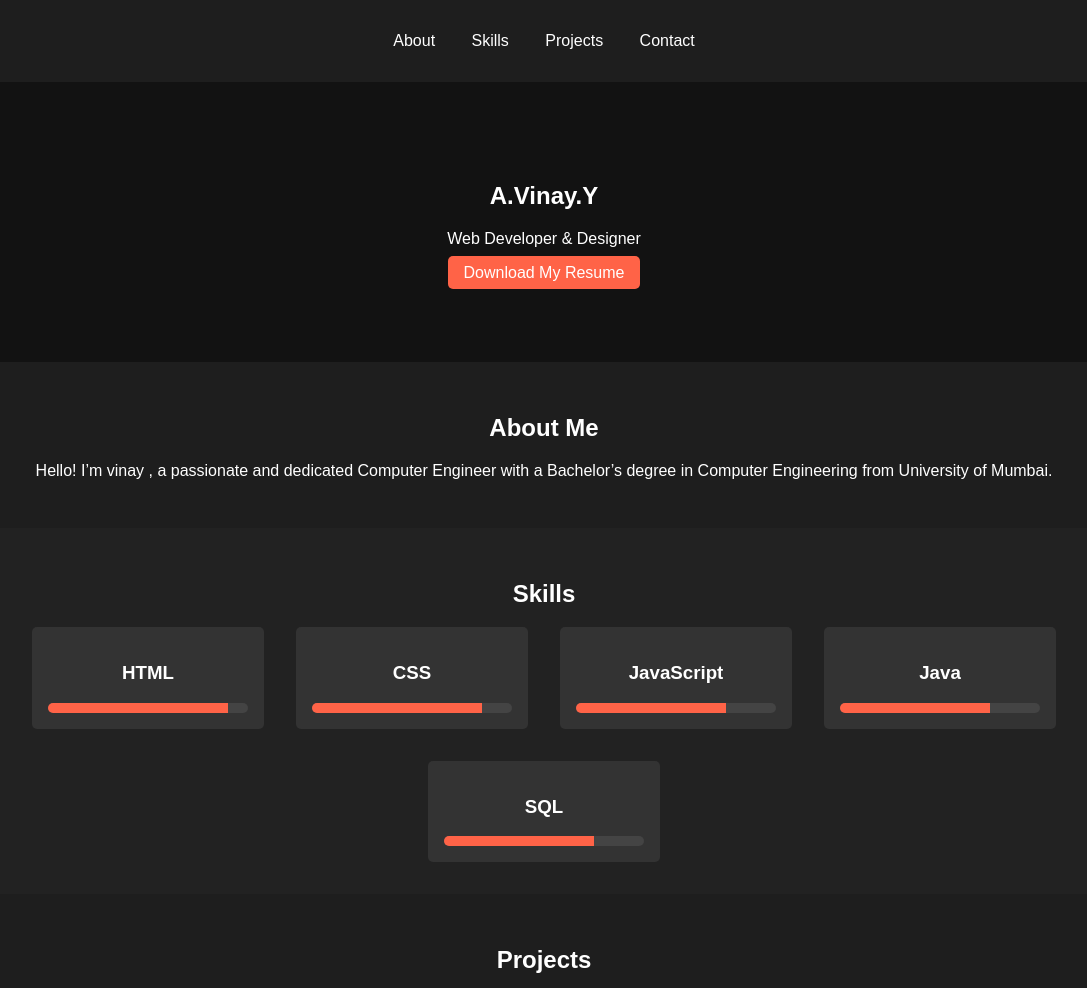
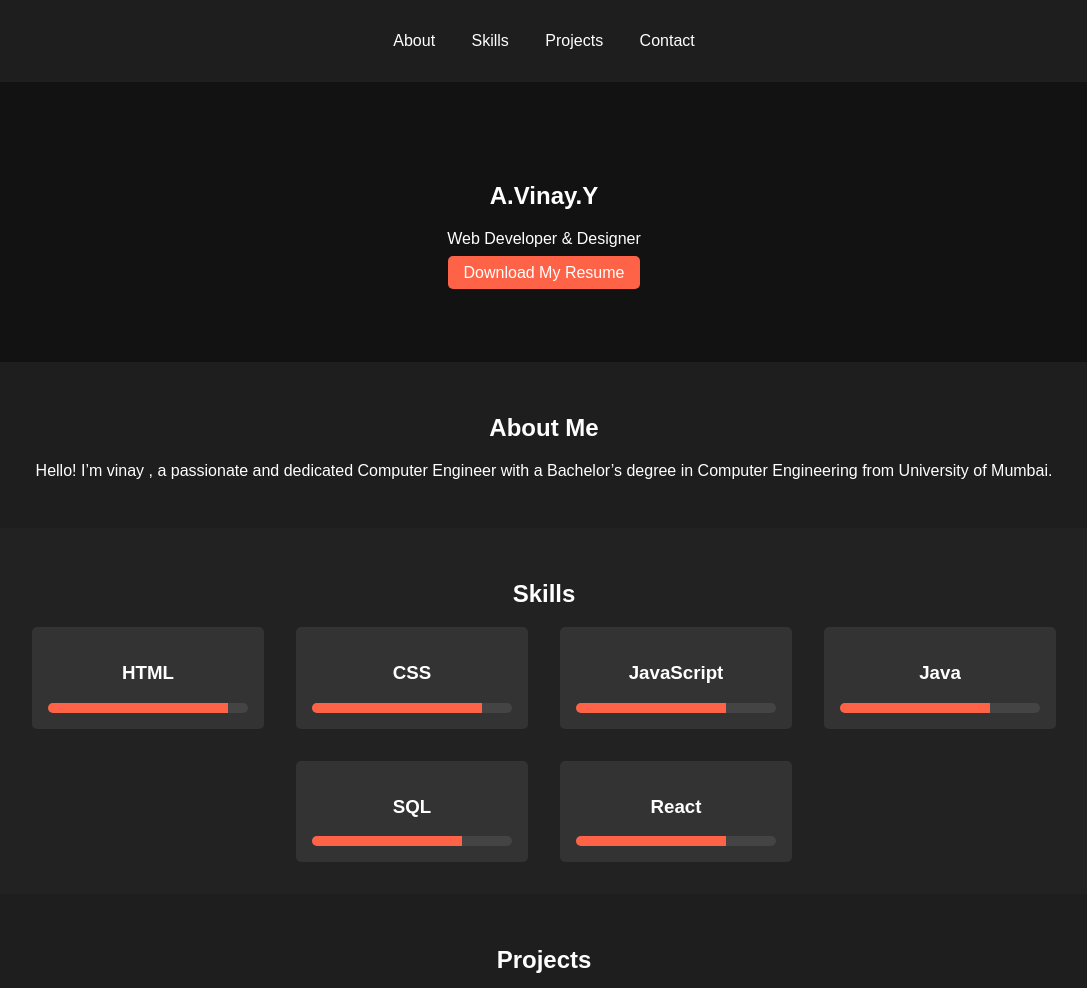
Before and after one commit to vinayyadav04/my_portfolio, a plain HTML site: page index.html in a window 1280 px wide. Shown: the top 988 px of the page, without its empty margins (96-1183 px from the left). Drawn offline with Linux system fonts and the light colour scheme.

Commit message:
commit 3

```diff
--- a/index.html
+++ b/index.html
@@ -60,6 +60,12 @@
             </div>
             <div class="skill">
                 <h3>SQL</h3>
+                <div class="progress-bar">
+                    <div class="progress" style="width: 75%;"></div>
+                </div>
+            </div>
+            <div class="skill">
+                <h3>React</h3>
                 <div class="progress-bar">
                     <div class="progress" style="width: 75%;"></div>
                 </div>
```
Also changed, not shown: 2 other files.
